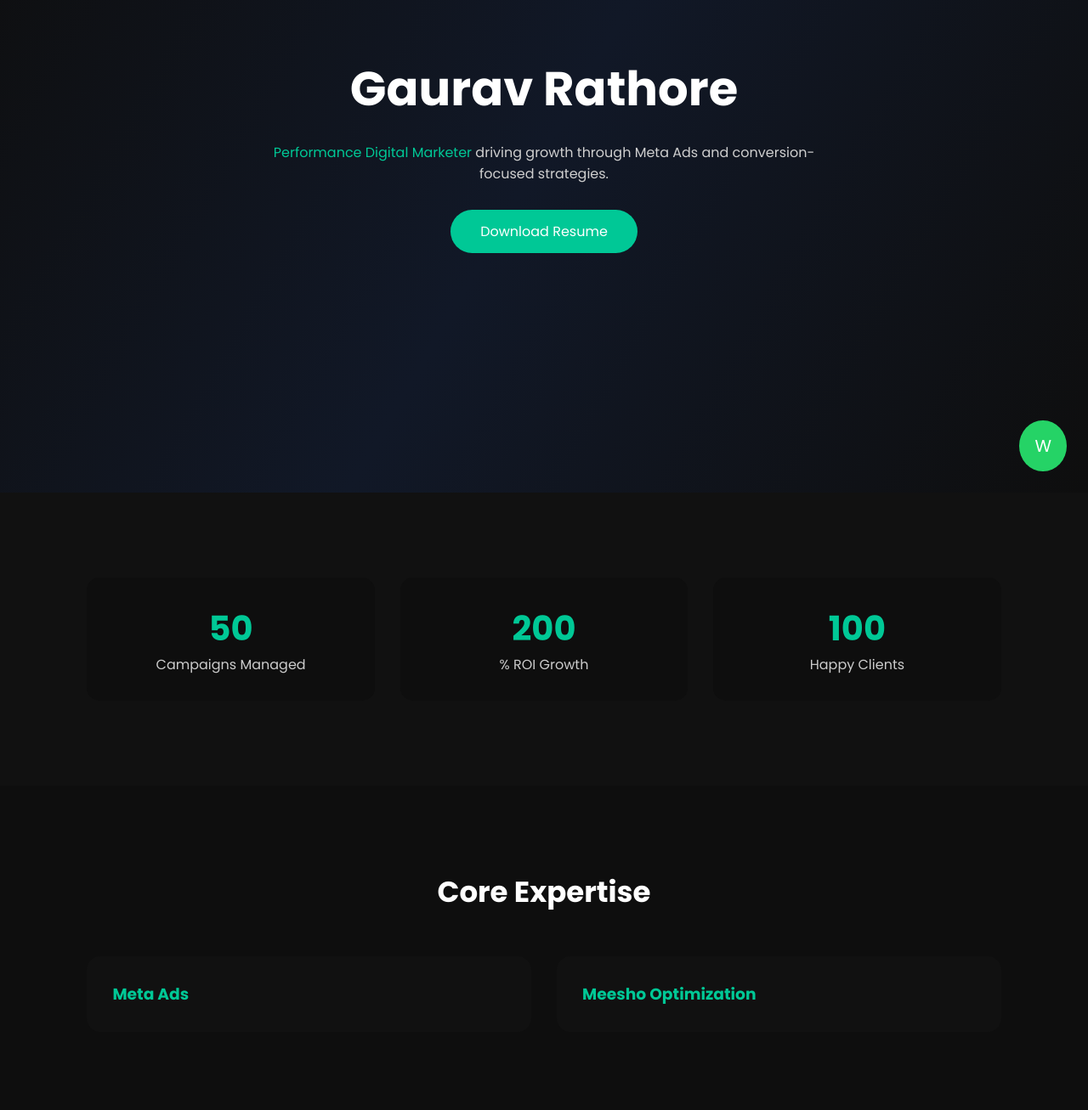
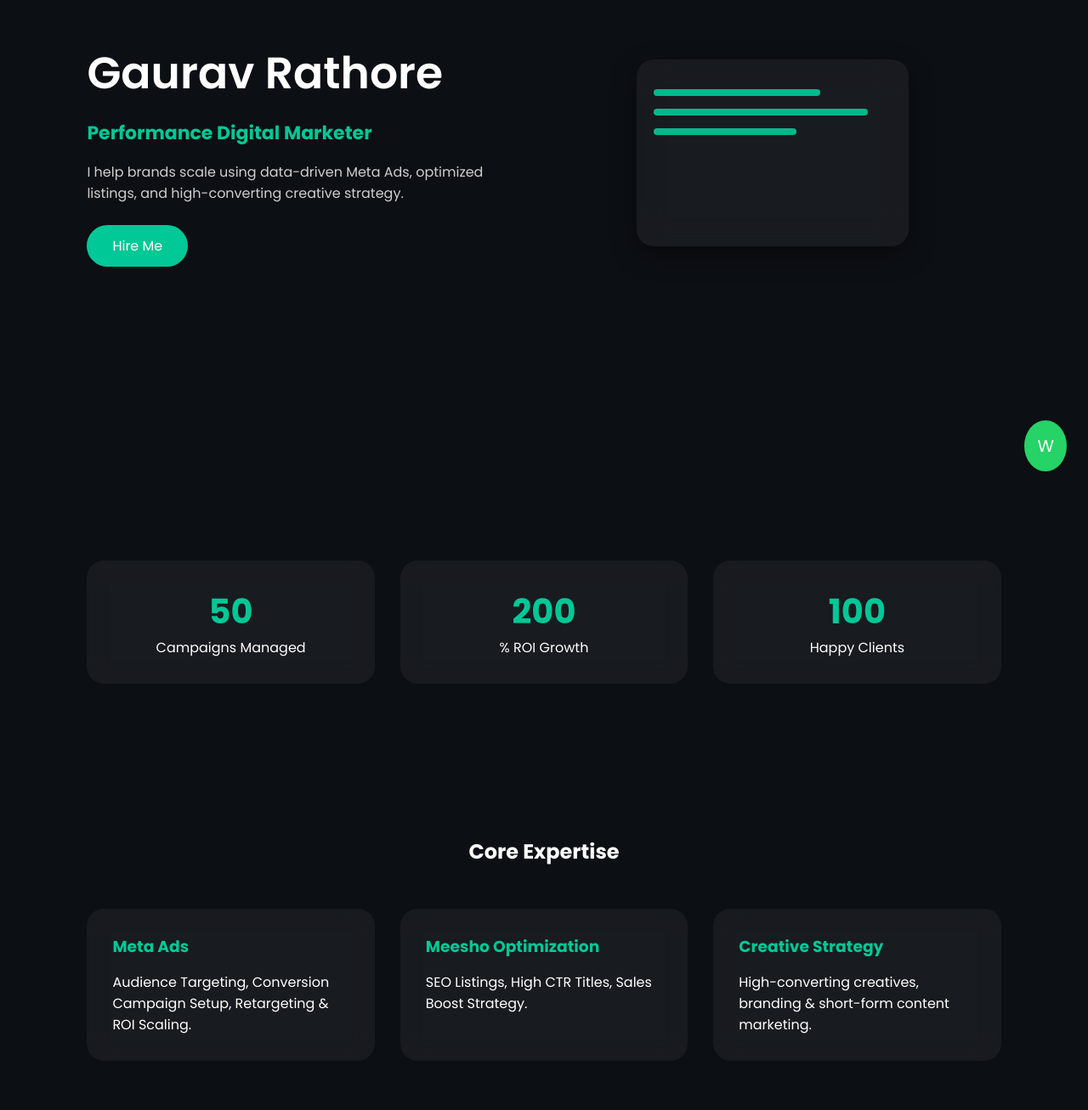
Before and after one commit to rathoregaurav679-svg/gauravrathoreporfolio, a plain HTML site: page index.html in a window 1280 px wide. Shown: the part 220-1527 px from the top of the page at 85% size. Drawn offline with Linux system fonts and the light colour scheme.

Commit message:
Refactor index.html for layout and animation enhancements
Updated title and modified styles for improved layout and aesthetics. Added typing animation and adjusted stats counter functionality.

```diff
--- a/index.html
+++ b/index.html
@@ -3,7 +3,7 @@
 <head>
 <meta charset="UTF-8">
 <meta name="viewport" content="width=device-width, initial-scale=1.0">
-<title>Gaurav Rathore | Performance Digital Marketer</title>
+<title>Gaurav Rathore | Performance Marketer</title>
 
 <link href="https://fonts.googleapis.com/css2?family=Poppins:wght@300;400;500;600;700&display=swap" rel="stylesheet">
 
@@ -12,176 +12,208 @@
   margin:0;
   padding:0;
   box-sizing:border-box;
-  font-family:'Poppins', sans-serif;
+  font-family:'Poppins',sans-serif;
+}
+
+html{
+  scroll-behavior:smooth;
 }
 
 body{
-  background:#0e0e0e;
+  background:#0c0f14;
   color:#fff;
   overflow-x:hidden;
 }
 
-section{
-  padding:100px 8%;
+/* ===== HERO (AGENCY STYLE SPLIT) ===== */
+
+.hero{
+  min-height:100vh;
+  display:flex;
+  align-items:center;
+  justify-content:space-between;
+  padding:0 8%;
+  flex-wrap:wrap;
 }
 
-h2{
-  text-align:center;
-  font-size:34px;
-  margin-bottom:50px;
+.hero-left{
+  flex:1;
+  min-width:300px;
 }
 
-/* HERO */
-.hero{
-  height:100vh;
-  display:flex;
-  flex-direction:column;
-  justify-content:center;
-  align-items:center;
-  text-align:center;
-  background:linear-gradient(120deg,#0e0e0e,#111827,#0e0e0e);
+.hero-left h1{
+  font-size:52px;
+  font-weight:600;
 }
 
-.hero h1{
-  font-size:56px;
+.hero-left h2{
+  font-size:22px;
+  margin-top:15px;
+  color:#00c896;
+  height:30px;
 }
 
-.hero span{
-  color:#00c896;
-}
-
-.hero p{
+.hero-left p{
   margin-top:20px;
-  max-width:650px;
+  max-width:500px;
   color:#cfcfcf;
 }
 
 .btn{
-  margin-top:30px;
-  padding:13px 35px;
+  display:inline-block;
+  margin-top:25px;
+  padding:12px 30px;
   background:#00c896;
-  color:#fff;
   border-radius:30px;
   text-decoration:none;
+  color:#fff;
   transition:0.3s;
 }
 
 .btn:hover{
   background:#fff;
   color:#000;
+  transform:translateY(-3px);
 }
 
-/* STATS */
+/* HERO RIGHT DASHBOARD */
+.hero-right{
+  flex:1;
+  min-width:300px;
+  display:flex;
+  justify-content:center;
+}
+
+.dashboard{
+  width:320px;
+  height:220px;
+  background:rgba(255,255,255,0.05);
+  backdrop-filter:blur(20px);
+  border-radius:20px;
+  padding:20px;
+  box-shadow:0 10px 30px rgba(0,0,0,0.4);
+  position:relative;
+}
+
+.bar{
+  height:8px;
+  background:#00c896;
+  margin:15px 0;
+  border-radius:10px;
+  animation:grow 2s infinite alternate;
+}
+
+.bar:nth-child(1){width:70%;}
+.bar:nth-child(2){width:90%;}
+.bar:nth-child(3){width:60%;}
+
+@keyframes grow{
+  from{opacity:0.6;}
+  to{opacity:1;}
+}
+
+/* ===== STATS ===== */
+
 .stats{
-  background:#111;
+  padding:80px 8%;
   display:grid;
   grid-template-columns:repeat(auto-fit,minmax(200px,1fr));
   gap:30px;
   text-align:center;
 }
 
-.stat-box{
+.stat{
+  background:rgba(255,255,255,0.05);
+  backdrop-filter:blur(15px);
   padding:30px;
-  background:#0e0e0e;
-  border-radius:15px;
+  border-radius:20px;
+  transition:0.3s;
 }
 
-.stat-box h3{
+.stat:hover{
+  transform:translateY(-8px);
+}
+
+.stat h3{
   font-size:40px;
   color:#00c896;
 }
 
-.stat-box p{
-  color:#ccc;
+/* ===== GLASS CARDS ===== */
+
+.section{
+  padding:100px 8%;
 }
 
-/* SKILLS */
-.skills-container{
+.cards{
   display:grid;
   grid-template-columns:repeat(auto-fit,minmax(280px,1fr));
   gap:30px;
 }
 
-.skill-box{
-  background:#111;
+.card{
+  background:rgba(255,255,255,0.05);
+  backdrop-filter:blur(15px);
   padding:30px;
-  border-radius:16px;
+  border-radius:20px;
+  transition:0.4s;
   position:relative;
   overflow:hidden;
-  transition:0.4s;
 }
 
-.skill-box h3{
+.card:hover{
+  transform:translateY(-10px);
+  background:#00c896;
+  color:#fff;
+}
+
+.card h3{
+  margin-bottom:15px;
   color:#00c896;
 }
 
-.skill-content{
-  position:absolute;
-  bottom:-100%;
-  left:0;
-  width:100%;
-  height:100%;
-  background:#00c896;
+.card:hover h3{
   color:#fff;
-  padding:25px;
-  transition:0.4s;
 }
 
-.skill-box:hover .skill-content{
-  bottom:0;
-}
+/* ===== CONTACT ===== */
 
-/* TESTIMONIALS */
-.testimonials{
-  background:#111;
-}
-
-.testimonial-box{
-  background:#0e0e0e;
-  padding:30px;
-  border-radius:15px;
-  margin-bottom:20px;
-}
-
-.testimonial-box p{
-  color:#ccc;
-}
-
-/* CONTACT */
 .contact{
+  padding:80px 8%;
   text-align:center;
 }
 
 footer{
   text-align:center;
-  padding:25px;
+  padding:20px;
   background:#000;
   color:#aaa;
 }
 
-/* WHATSAPP BUTTON */
+/* ===== WHATSAPP ===== */
+
 .whatsapp{
   position:fixed;
   bottom:25px;
   right:25px;
   background:#25D366;
+  padding:15px;
+  border-radius:50%;
   color:#fff;
-  padding:15px 18px;
-  border-radius:50%;
+  text-decoration:none;
   font-size:20px;
-  text-decoration:none;
 }
 
-/* SCROLL ANIMATION */
-.hidden{
-  opacity:0;
-  transform:translateY(40px);
-  transition:all 0.8s ease;
+/* ===== RESPONSIVE ===== */
+
+@media(max-width:900px){
+  .hero{
+    flex-direction:column;
+    text-align:center;
   }
-
-.show{
-  opacity:1;
-  transform:translateY(0);
+  .hero-right{
+    margin-top:40px;
+  }
 }
 </style>
 </head>
@@ -189,70 +221,64 @@ footer{
 <body>
 
 <!-- HERO -->
-<section class="hero hidden">
+<section class="hero">
+  <div class="hero-left">
     <h1>Gaurav Rathore</h1>
-  <p><span>Performance Digital Marketer</span> driving growth through Meta Ads and conversion-focused strategies.</p>
-  <a href="resume.pdf" download class="btn">Download Resume</a>
+    <h2 id="typing"></h2>
+    <p>I help brands scale using data-driven Meta Ads, optimized listings, and high-converting creative strategy.</p>
+    <a href="#contact" class="btn">Hire Me</a>
+  </div>
+
+  <div class="hero-right">
+    <div class="dashboard">
+      <div class="bar"></div>
+      <div class="bar"></div>
+      <div class="bar"></div>
+    </div>
+  </div>
 </section>
 
 <!-- STATS -->
-<section class="stats hidden">
-  <div class="stat-box">
+<section class="stats">
+  <div class="stat">
     <h3 class="counter" data-target="50">0</h3>
     <p>Campaigns Managed</p>
   </div>
-  <div class="stat-box">
+  <div class="stat">
     <h3 class="counter" data-target="200">0</h3>
     <p>% ROI Growth</p>
   </div>
-  <div class="stat-box">
+  <div class="stat">
     <h3 class="counter" data-target="100">0</h3>
     <p>Happy Clients</p>
   </div>
 </section>
 
 <!-- SKILLS -->
-<section class="hidden">
-  <h2>Core Expertise</h2>
-  <div class="skills-container">
+<section class="section">
+  <h2 style="text-align:center;margin-bottom:50px;">Core Expertise</h2>
+  <div class="cards">
 
-    <div class="skill-box">
+    <div class="card">
       <h3>Meta Ads</h3>
-      <div class="skill-content">
-        • Audience Targeting<br>
-        • Conversion Campaigns<br>
-        • Retargeting Strategy<br>
-        • ROI Optimization
-      </div>
+      Audience Targeting, Conversion Campaign Setup, Retargeting & ROI Scaling.
     </div>
 
-    <div class="skill-box">
+    <div class="card">
       <h3>Meesho Optimization</h3>
-      <div class="skill-content">
-        • SEO Listings<br>
-        • High CTR Titles<br>
-        • Sales Boost Strategy
+      SEO Listings, High CTR Titles, Sales Boost Strategy.
     </div>
+
+    <div class="card">
+      <h3>Creative Strategy</h3>
+      High-converting creatives, branding & short-form content marketing.
     </div>
 
   </div>
 </section>
 
-<!-- TESTIMONIALS -->
-<section class="testimonials hidden">
-  <h2>Client Testimonials</h2>
-  <div class="testimonial-box">
-    <p>"Gaurav helped scale our ads with consistent ROI improvement."</p>
-    <strong>- Client A</strong>
-  </div>
-  <div class="testimonial-box">
-    <p>"Professional and results-driven marketer."</p>
-    <strong>- Client B</strong>
-  </div>
-</section>
-
 <!-- CONTACT -->
-<section class="contact hidden">
+<section class="contact" id="contact">
   <h2>Contact</h2>
   <p>Email: rathoregaurav679@gmail.com</p>
   <p>Phone: 7210008237</p>
@@ -262,38 +288,49 @@ footer{
   © 2026 Gaurav Rathore | Performance Digital Marketer
 </footer>
 
-<!-- WhatsApp -->
 <a href="https://wa.me/917210008237" class="whatsapp" target="_blank">W</a>
 
 <script>
-// Counter Animation
+/* Typing Animation */
+const text = "Performance Digital Marketer";
+let i = 0;
+function typing(){
+  if(i < text.length){
+    document.getElementById("typing").innerHTML += text.charAt(i);
+    i++;
+    setTimeout(typing, 60);
+  }
+}
+typing();
+
+/* Stats Counter (on scroll realistic trigger) */
 const counters = document.querySelectorAll('.counter');
-counters.forEach(counter=>{
+const speed = 100;
+
+const observer = new IntersectionObserver(entries=>{
+  entries.forEach(entry=>{
+    if(entry.isIntersecting){
+      const counter = entry.target;
       const updateCount = ()=>{
         const target = +counter.getAttribute('data-target');
         const count = +counter.innerText;
-    const increment = target / 100;
+        const inc = target / speed;
         if(count < target){
-      counter.innerText = Math.ceil(count + increment);
-      setTimeout(updateCount, 20);
+          counter.innerText = Math.ceil(count + inc);
+          setTimeout(updateCount, 30);
         } else {
           counter.innerText = target;
         }
       };
       updateCount();
-});
-
-// Scroll Reveal
-const hiddenElements = document.querySelectorAll('.hidden');
-const observer = new IntersectionObserver(entries=>{
-  entries.forEach(entry=>{
-    if(entry.isIntersecting){
-      entry.target.classList.add('show');
+      observer.unobserve(counter);
     }
   });
+},{threshold:0.7});
+
+counters.forEach(counter=>{
+  observer.observe(counter);
 });
-
-hiddenElements.forEach(el=>observer.observe(el));
 </script>
 
 </body>
```
Lines whose indentation alone changed are shown as unchanged.
